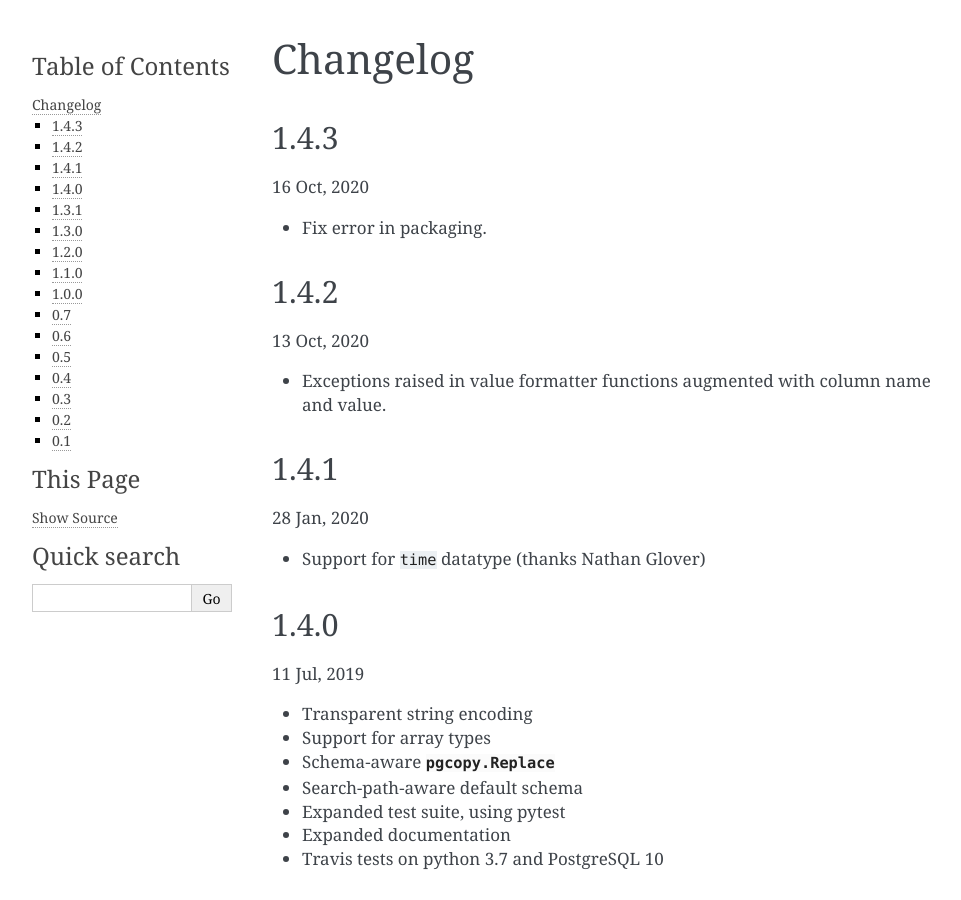
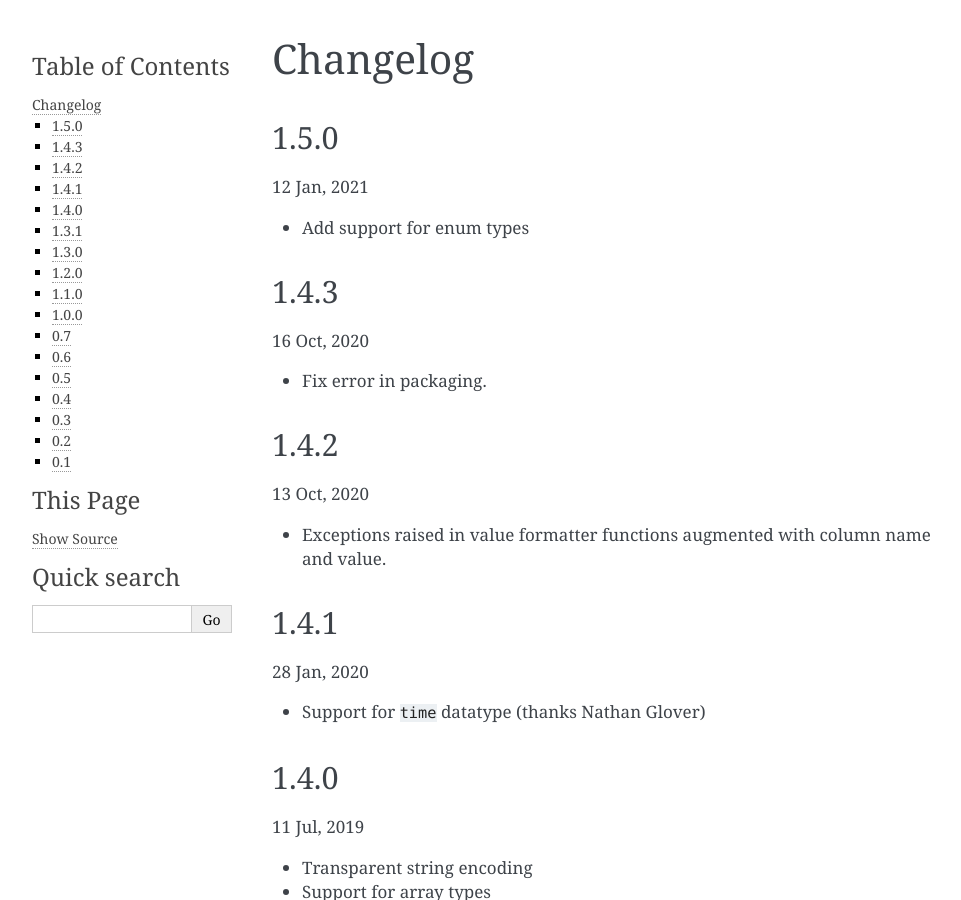
Before and after one commit to altaurog/pgcopy, a Sphinx documentation site: the page built from docs/changelog.rst, in a window 1280 px wide and 900 px high. Shown: the whole window, without its empty margins (148-1109 px from the left). Built offline with Sphinx 7.4.7, drawn with Linux system fonts in a browser that asks for light colours; some of the changed text lies outside the part shown.

Commit message:
chore: version 1.5.0

```diff
--- a/CHANGELOG.rst
+++ b/CHANGELOG.rst
@@ -1,5 +1,11 @@
 Changelog
 -----------
+1.5.0
+"""""
+12 Jan, 2021
+
+* Add support for enum types
+
 1.4.3
 """""
 16 Oct, 2020
--- a/docs/conf.py
+++ b/docs/conf.py
@@ -18,11 +18,11 @@
 # -- Project information -----------------------------------------------------
 
 project = 'pgcopy'
-copyright = '2020, Aryeh Leib Taurog'
+copyright = '2021, Aryeh Leib Taurog'
 author = 'Aryeh Leib Taurog'
 
 # The full version, including alpha/beta/rc tags
-release = '1.4.3'
+release = '1.5.0'
 master_doc = 'index'
 
 # -- General configuration ---------------------------------------------------
--- a/pgcopy/version.py
+++ b/pgcopy/version.py
@@ -1 +1 @@
-__version__ = '1.4.3'
+__version__ = '1.5.0'
```
Also changed, not shown: LICENSE.txt.
